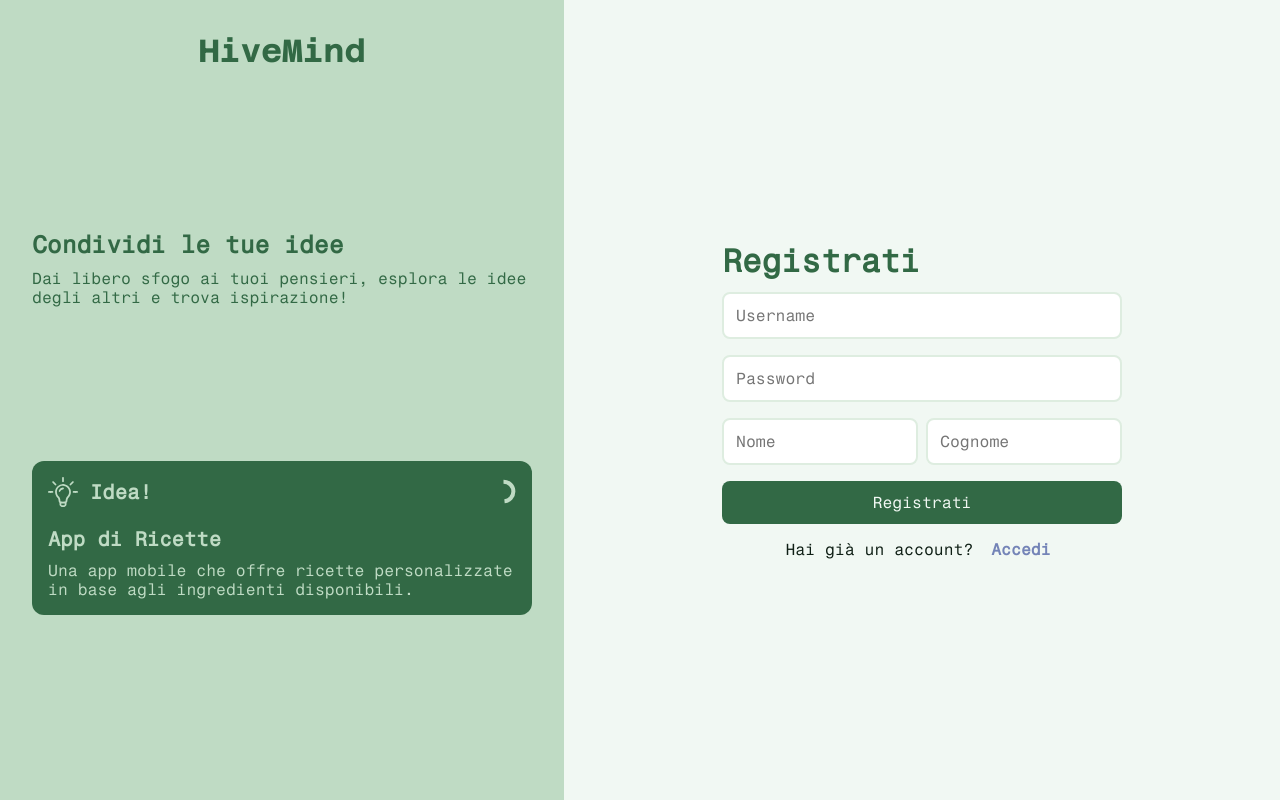
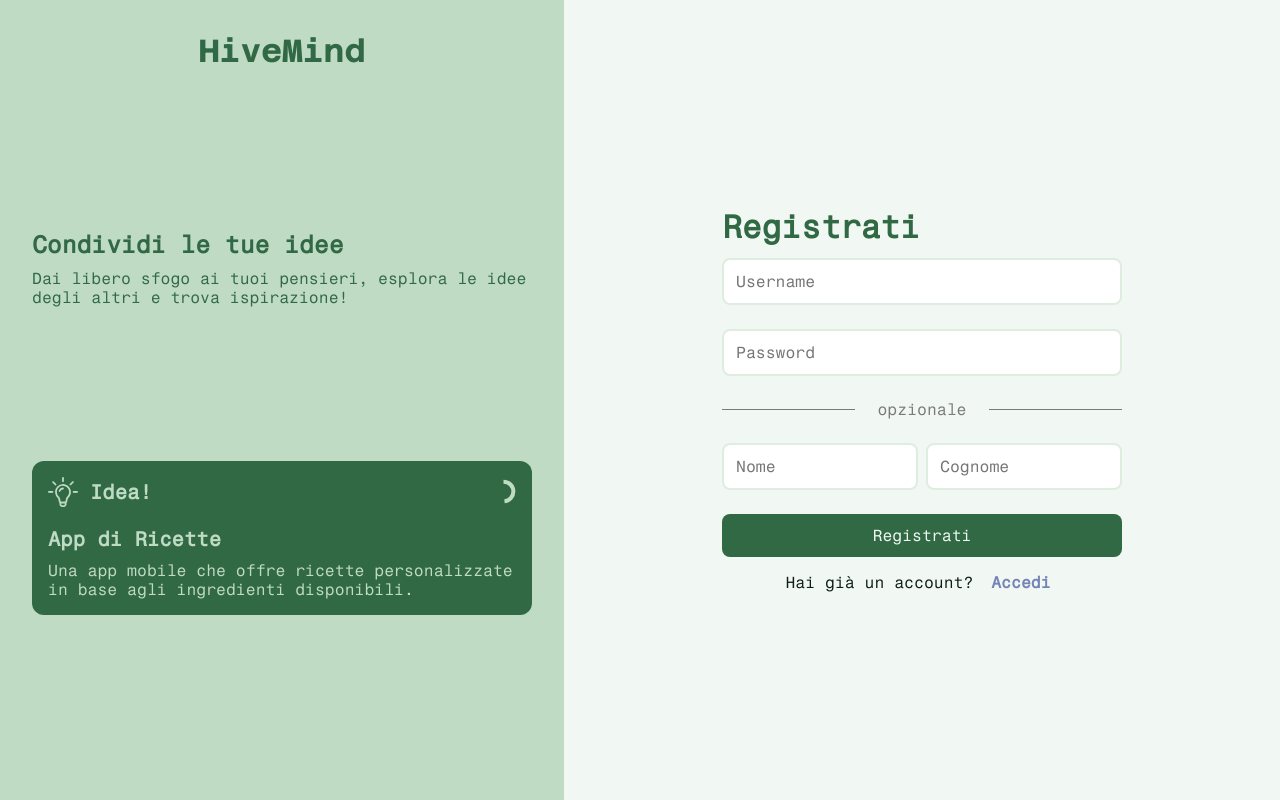
Before and after one commit to roberto-ingenito-appunti-universita/tec_web_project, an Angular app in the folder front_end/: page /signup in a window 1280 px wide. Built offline with nearby package versions, Linux system fonts and the light colour scheme.

Commit message:
front end, pagina registrazione, migliorato il form

```diff
--- a/front_end/src/app/pages/signup/signup.component.html
+++ b/front_end/src/app/pages/signup/signup.component.html
@@ -15,30 +15,58 @@
         <div class="login-container">
           <h1>Registrati</h1>
 
-          <form id="loginForm">
+          <form
+            id="loginForm"
+            [formGroup]="loginForm"
+            (ngSubmit)="onSignUpTap()"
+          >
             <div class="input-group">
               <input
+                id="username"
                 type="text"
-                id="username"
                 placeholder="Username"
+                formControlName="username"
                 required
               />
             </div>
             <div class="input-group">
               <input
+                id="password"
                 type="password"
-                id="password"
                 placeholder="Password"
+                formControlName="password"
                 required
               />
             </div>
 
+            @if (isUsernameInvalid) {
+            <p class="error-message">Username non valido</p>
+            } @else if (isPasswordInvalid) {
+            <p class="error-message">Password non valida</p>
+            }
+
+            <div class="optional-text-group">
+              <div></div>
+              <p>opzionale</p>
+              <div></div>
+            </div>
+
             <div style="display: flex; gap: 8px">
               <div class="input-group">
-                <input type="text" id="first_name" placeholder="Nome" />
+                <input
+                  type="text"
+                  id="first_name"
+                  placeholder="Nome"
+                  formControlName="firstName"
+                />
               </div>
               <div class="input-group">
-                <input type="text" id="last_name" placeholder="Cognome" />
+                <input
+                  type="text"
+                  id="last_name"
+                  placeholder="Cognome"
+                  formControlName="lastName"
+                />
               </div>
             </div>
 
@@ -46,7 +74,7 @@
           </form>
 
           <div class="register-link">
-            Hai già un account? <a  (click)="navigateToSigninPage()">Accedi</a>
+            Hai già un account? <a (click)="navigateToSigninPage()">Accedi</a>
           </div>
         </div>
       </div>
--- a/front_end/src/app/pages/signup/signup.component.scss
+++ b/front_end/src/app/pages/signup/signup.component.scss
@@ -41,7 +41,7 @@ form {
 }
 
 .input-group {
-  margin-bottom: 1rem;
+  margin-bottom: 24px;
 }
 
 .input-group input {
@@ -100,6 +100,29 @@ button:hover {
   cursor: pointer;
 }
 
+.error-message {
+  color: red;
+  margin-bottom: 24px;
+}
+
+.optional-text-group {
+  display: flex;
+  flex-direction: row;
+  align-items: center;
+  margin-bottom: 24px;
+  color: #7a7a7a;
+}
+.optional-text-group div {
+  flex: 1;
+  height: 1px;
+  width: 100%;
+  background-color: #7a7a7a;
+}
+.optional-text-group p {
+  flex: 1;
+  text-align: center;
+}
+
 @media (max-width: 1100px) {
   .container {
     flex-direction: column;
--- a/front_end/src/app/pages/signup/signup.component.ts
+++ b/front_end/src/app/pages/signup/signup.component.ts
@@ -1,16 +1,51 @@
 import { Component } from '@angular/core';
 import { AuthLandingComponent } from '../../components/auth-landing/auth-landing.component';
 import { ActivatedRoute, Router, RouterLink } from '@angular/router';
+import { HttpClient } from '@angular/common/http';
+import { AuthService } from '../../services/auth.service';
+import { FormControl, FormGroup, ReactiveFormsModule, Validators } from '@angular/forms';
 
 @Component({
   selector: 'app-signup',
   standalone: true,
-  imports: [AuthLandingComponent, RouterLink],
+  imports: [
+    AuthLandingComponent,
+    RouterLink,
+    ReactiveFormsModule,
+  ],
   templateUrl: './signup.component.html',
   styleUrl: './signup.component.scss'
 })
 export class SignupComponent {
-  constructor(private router: Router, private route: ActivatedRoute) { }
+  constructor(
+    private router: Router,
+    private route: ActivatedRoute,
+    private http: HttpClient,
+    private authService: AuthService,
+  ) { }
+
+  isUsernameInvalid: boolean = false;
+  isPasswordInvalid: boolean = false;
+
+  loginForm = new FormGroup({
+    username: new FormControl('', [Validators.pattern('^[a-zA-Z0-9_]+(?<!_)$')]),
+    password: new FormControl('', [Validators.required]),
+    firstName: new FormControl(''),
+    lastName: new FormControl(''),
+  });
+
+  onSignUpTap() {
+    this.isUsernameInvalid = this.loginForm.controls.username.invalid;
+    this.isPasswordInvalid = this.loginForm.controls.password.invalid;
+
+    if (this.loginForm.valid) {
+      const username = this.loginForm.controls.username.value!;
+      const password = this.loginForm.controls.password.value!;
+
+      this.authService.signUp(username, password);
+    }
+
+  }
 
   navigateToSigninPage() {
     this.router.navigate(['/signin'], { fragment: 'scrollDown' });
```
